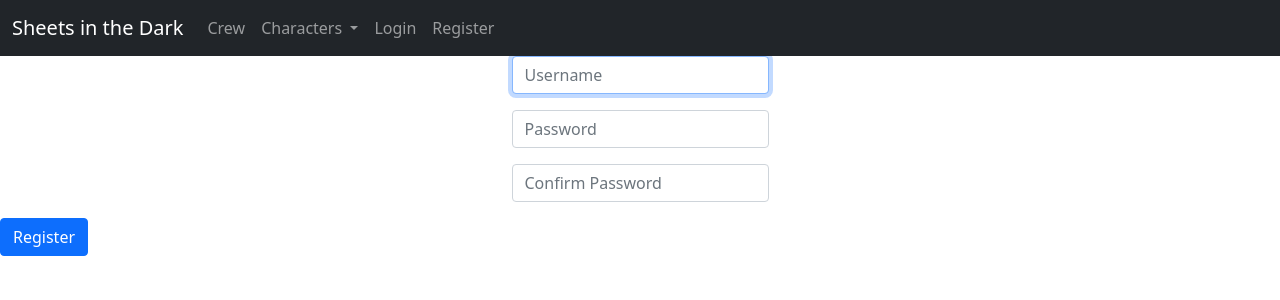
After one commit to madvigi15/SheetsInTheDark, a Flask app: page /register in a window 1280 px wide. The commit adds this page. Shown: the top 300 px of the page. Run offline with Flask 3, Linux system fonts and the light colour scheme.

Commit message:
Fixed login and register but still fixing sessions

```diff
--- a/app.py
+++ b/app.py
@@ -1,13 +1,106 @@
 from flask import Flask, redirect, render_template, request, session
+from functools import wraps
+from werkzeug.security import check_password_hash, generate_password_hash
+
 import sqlite3
 
 app = Flask(__name__)
 
-# Connect to database (or create if it doesn't exist)
-db = sqlite3.connect("sheets.db")
+# Connect to database (or create if it doesn't exist) and establish the db connection object
+db = sqlite3.connect("sheets.db", check_same_thread=False)
 # Connect cursor in db to make calls against
 cur = db.cursor()
+# Defining that the cursor should output dictionaries
+cur.row_factory = sqlite3.Row
+
+app.secret_key = "hello"
+
+# Wrapper from https://flask.palletsprojects.com/en/latest/patterns/viewdecorators/
+def login_required(f):
+    @wraps(f)
+    def decorated_function(*args, **kwargs):
+        if session.get("user_id") is None:
+            return redirect("/login")
+        return f(*args, **kwargs)
+    return decorated_function
+
+# Show errors
+def errors(code):
+    return render_template("error.html", code = code)
 
 @app.route("/")
+@login_required
 def index():
-    return render_template("/index.html")
+    return render_template("index.html")
+
+@app.route("/login", methods=["GET", "POST"])
+def login():
+    # Forget any user_id
+    session.clear()
+
+    # User reached route via POST (as by submitting a form via POST)
+    if request.method == "POST":
+        # Ensure username was submitted
+        if not request.form.get("username"):
+            return errors("Username was not submitted: 400")
+
+        # Ensure password was submitted
+        elif not request.form.get("password"):
+            return errors("Password was not submitted: 401")
+
+        # Query database for username
+        rows = cur.execute("SELECT * FROM users WHERE username = ?", (request.form.get("username"),)).fetchall()
+
+        # Ensure username exists and password is correct
+        if len(rows) != 1 or not check_password_hash(rows[0]["password"], request.form.get("password")):
+            return errors("Failed to login: 402")
+
+        # Remember which user has logged in
+        session["user_id"] = rows[0]["id"]
+
+        # Redirect user to home page
+        return redirect("/")
+
+    # User reached route via GET (as by clicking a link or via redirect)
+    else:
+        return render_template("login.html")
+
+@app.route("/register", methods=["GET", "POST"])
+def register():
+    # Forget any user_id
+    session.clear()
+
+    # User reached route via POST (as by submitting a form via POST)
+    if request.method == "POST":
+        # Ensure username was submitted
+        if not request.form.get("username"):
+            return errors("Username was not submitted: 400")
+
+        # Ensure password was submitted
+        elif not request.form.get("password"):
+            return errors("Password was not submitted: 401")
+
+        # Ensure password was confirmed
+        elif request.form.get('password') != request.form.get('confirmation'):
+            return errors("Confirmation password does not match password: 402")
+
+        # Query database for username
+        rows = cur.execute("SELECT * FROM users WHERE username = ?", (request.form.get("username"),)).fetchall()
+
+        # Check if username already exists
+        if rows:
+            return errors("Username already exists: 403")
+
+        # hash password
+        hash = generate_password_hash(request.form.get('password'))
+
+        # Add data to db
+        cur.execute('INSERT INTO users (username, password) VALUES (?,?)', (request.form.get('username'), hash))
+        db.commit()
+
+        # Send user to login
+        return render_template("login.html")
+
+    # User reached route via GET (as by clicking a link or via redirect)
+    else:
+        return render_template('register.html')
--- /dev/null
+++ b/sheets_commands.sql
@@ -0,0 +1,4 @@
+-- CREATE TABLE users (id INTEGER NOT NULL PRIMARY KEY, username TEXT NOT NULL, password TEXT NOT NULL);
+-- INSERT INTO users (username, password) VALUES ("loco", "1234");
+-- SELECT * FROM users;
+-- .schema
--- a/templates/layout.html
+++ b/templates/layout.html
@@ -13,8 +13,8 @@
   <body>
     <nav class="navbar navbar-expand-lg navbar-dark bg-dark">
       <div class="container-fluid">
-        <a class="navbar-brand" href="#">Sheets in the Dark</a>
-        <button class="navbar-toggler" type="button" data-bs-toggle="collapse" data-bs-target="#navbarSupportedContent" aria-controls="navbarSupportedContent" aria-expanded="false" aria-label="Toggle navigation">
+        <a class="navbar-brand" href="/">Sheets in the Dark</a>
+        <button class="navbar-toggler" type="button" data-bs-toggle="collapse" data-bs-target="#navbarNav" aria-controls="navbarNav" aria-expanded="false" aria-label="Toggle navigation">
           <span class="navbar-toggler-icon"></span>
         </button>
         <div class="collapse navbar-collapse" id="navbarSupportedContent">
@@ -34,15 +34,21 @@
               </ul>
             </li>
             <li class="nav-item">
-              <a class="nav-link disabled" href="#" tabindex="-1" aria-disabled="true">Disabled</a>
+              <a class="nav-link " href="/login" tabindex="-1" aria-disabled="true">Login</a>
+            </li>
+            <li class="nav-item">
+              <a class="nav-link " href="/register" tabindex="-1" aria-disabled="true">Register</a>
             </li>
           </ul>
         </div>
       </div>
     </nav>
+
     {% block body %}{% endblock %}
 
+    <footer>
 
+    </footer>
     <script src="https://cdn.jsdelivr.net/npm/bootstrap@5.0.2/dist/js/bootstrap.bundle.min.js" integrity="sha384-MrcW6ZMFYlzcLA8Nl+NtUVF0sA7MsXsP1UyJoMp4YLEuNSfAP+JcXn/tWtIaxVXM" crossorigin="anonymous"></script>
   </body>
 </html>
--- /dev/null
+++ b/templates/register.html
@@ -0,0 +1,20 @@
+{% extends "layout.html" %}
+
+{% block title %}
+    Register
+{% endblock %}
+
+{% block body %}
+    <form action="/register" method="post">
+        <div class="mb-3">
+            <input autocomplete="off" autofocus class="form-control mx-auto w-auto" name="username" placeholder="Username" type="text">
+        </div>
+        <div class="mb-3">
+            <input class="form-control mx-auto w-auto" name="password" placeholder="Password" type="password">
+        </div>
+        <div class="mb-3">
+            <input class="form-control mx-auto w-auto" name="confirmation" placeholder="Confirm Password" type="password">
+        </div>
+        <button class="btn btn-primary" type="submit">Register</button>
+    </form>
+{% endblock %}
```
Also changed, not shown: commands.txt (added, +7 -0 lines), templates/error.html (added, +9 -0 lines), templates/login.html (added, +17 -0 lines), sheets.db.
